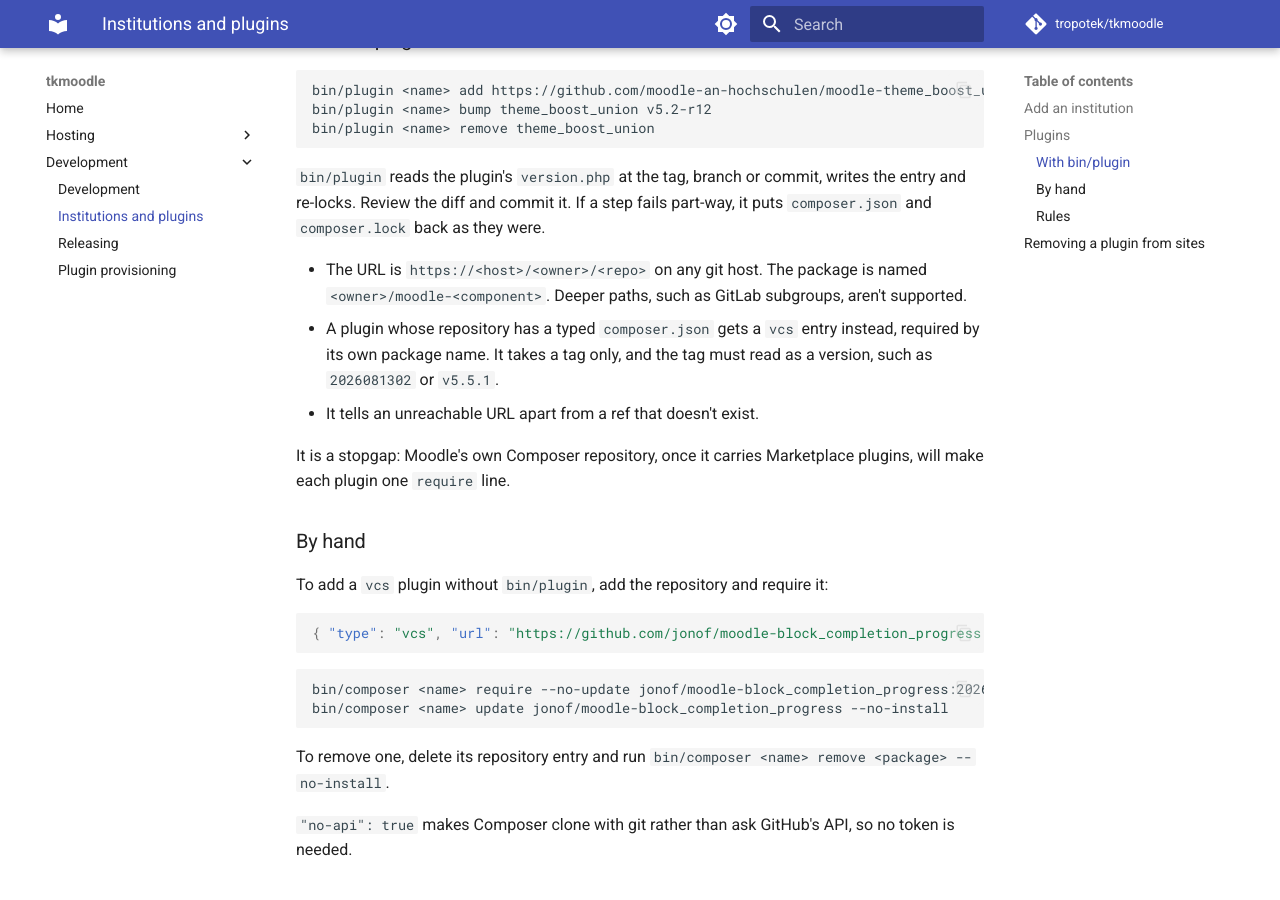
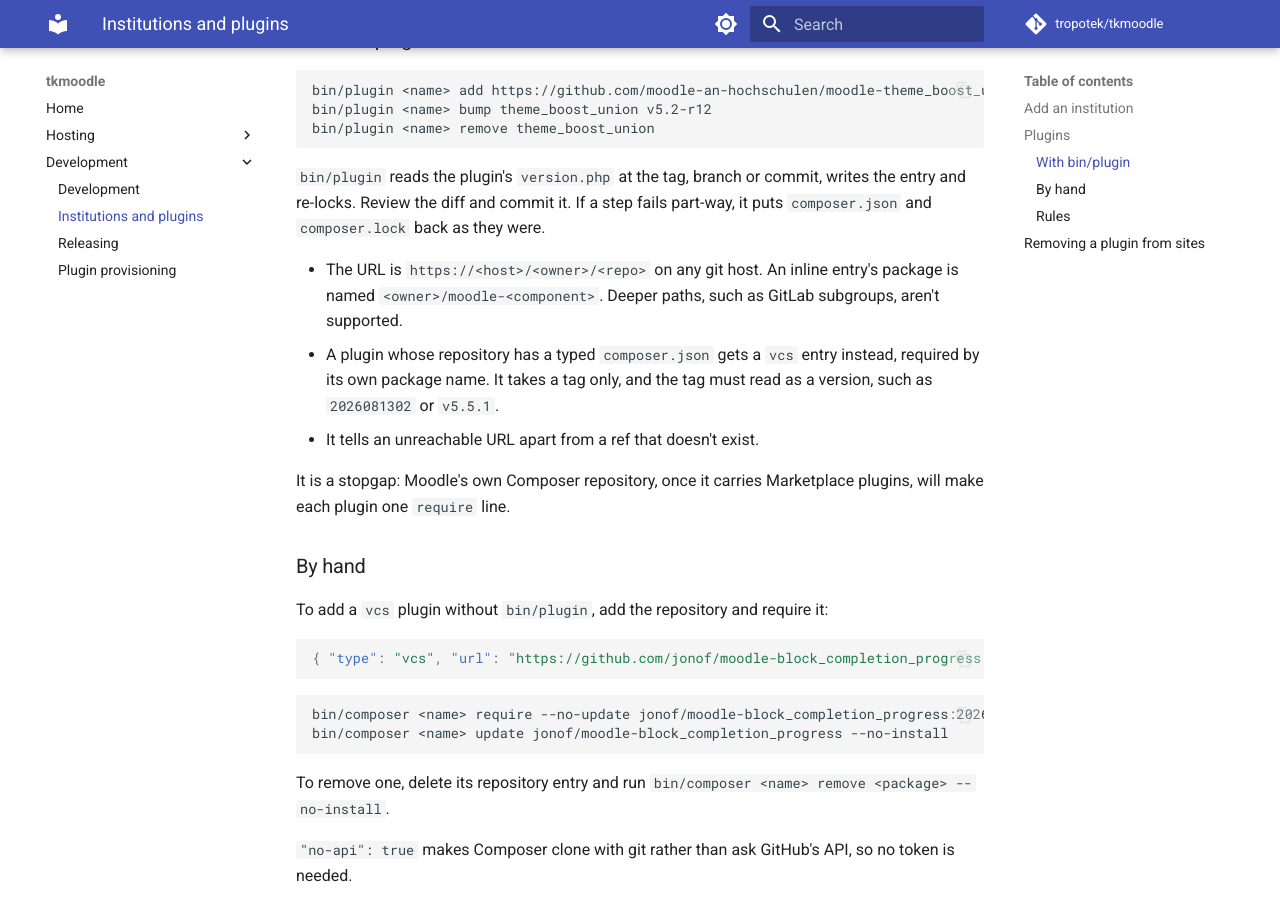
Before and after one commit to tropotek/tkmoodle, an MkDocs documentation site: the page built from docs/institutions.md, in a window 1280 px wide and 900 px high, scrolled down 1016 px. Built offline with MkDocs 1.6.1 and Material for MkDocs 9.7.7, drawn with Linux system fonts in a browser that asks for light colours; comment, search, counter and statistics services are not loaded.

Commit message:
fix: bin/plugin accepts a plugin URL with a trailing slash; docs scope the package name to inline entries
Co-Authored-By: Claude Opus 5.5 <noreply@anthropic.com>

```diff
--- a/docs/institutions.md
+++ b/docs/institutions.md
@@ -41,8 +41,8 @@ bin/plugin <name> remove theme_boost_union
 and re-locks. Review the diff and commit it. If a step fails part-way, it puts
 `composer.json` and `composer.lock` back as they were.
 
-- The URL is `https://<host>/<owner>/<repo>` on any git host. The package is named
-  `<owner>/moodle-<component>`. Deeper paths, such as GitLab subgroups, aren't supported.
+- The URL is `https://<host>/<owner>/<repo>` on any git host. An inline entry's package is
+  named `<owner>/moodle-<component>`. Deeper paths, such as GitLab subgroups, aren't supported.
 - A plugin whose repository has a typed `composer.json` gets a `vcs` entry instead, required
   by its own package name. It takes a tag only, and the tag must read as a version, such as
   `2026081302` or `v5.5.1`.
```
Also changed, not shown: 1 other file.
